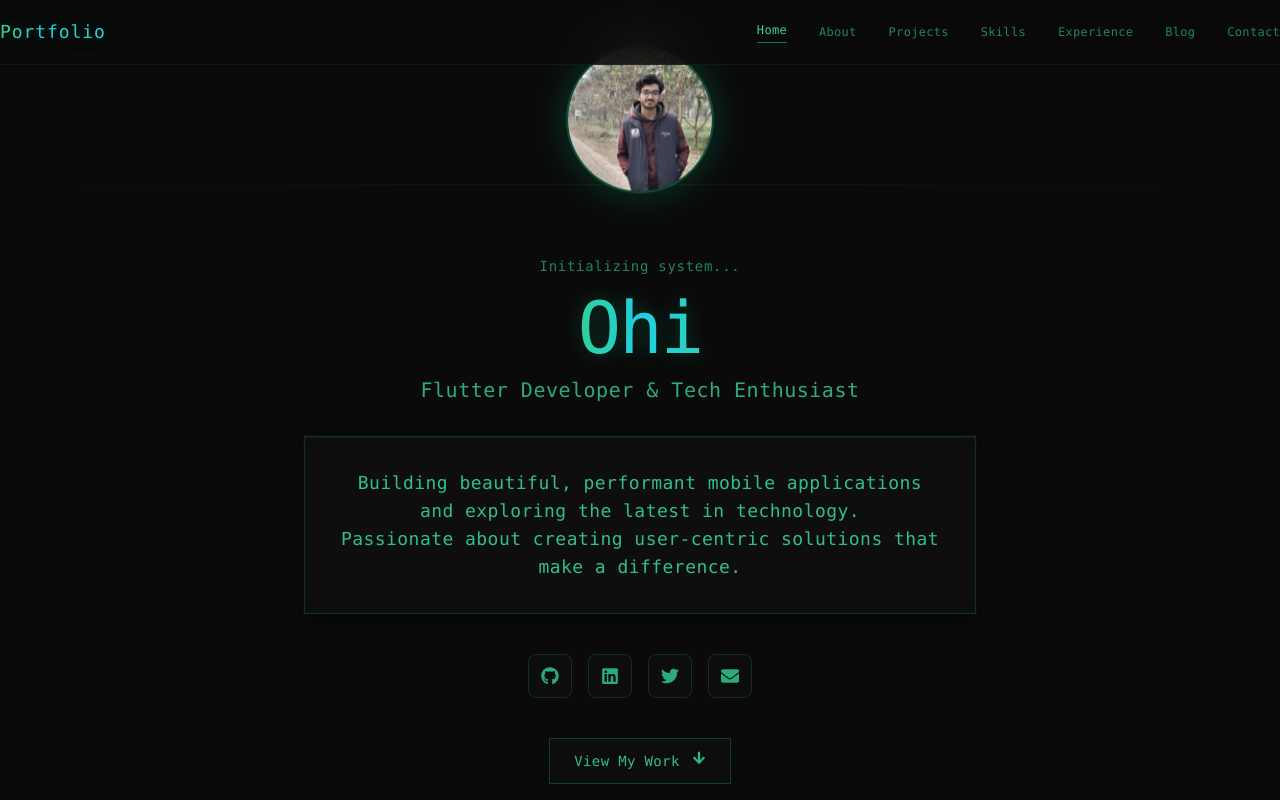
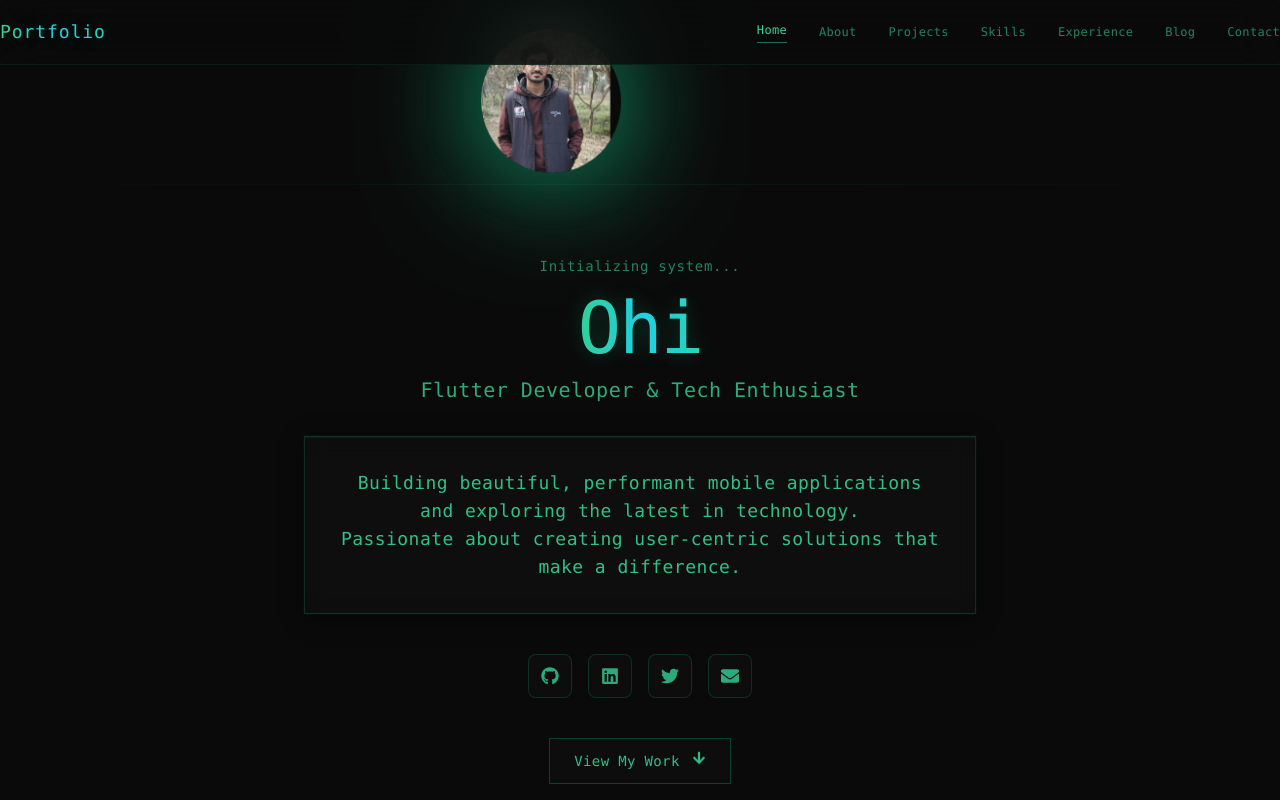
Before and after one commit to mashkurulalamohi37/portfoilo, a React app: page / in a window 1280 px wide. Both pictures are taken after a click on the button "Portfolio". Shown: the top 800 px of the page. Built offline with nearby package versions, Linux system fonts and the light colour scheme; the HTML template or start-up script is replaced by a standard one.

Commit message:
Add interactive mouse-tracking to profile picture with 3D tilt and dynamic glow effects

```diff
--- a/src/components/Home.jsx
+++ b/src/components/Home.jsx
@@ -1,6 +1,28 @@
+import { useState, useEffect, useRef } from 'react'
 import { FaGithub, FaLinkedin, FaTwitter, FaEnvelope, FaArrowDown } from 'react-icons/fa'
 
 const Home = () => {
+  const [mousePosition, setMousePosition] = useState({ x: 0, y: 0 })
+  const profileRef = useRef(null)
+
+  useEffect(() => {
+    const handleMouseMove = (e) => {
+      if (profileRef.current) {
+        const rect = profileRef.current.getBoundingClientRect()
+        const centerX = rect.left + rect.width / 2
+        const centerY = rect.top + rect.height / 2
+
+        const x = ((e.clientX - centerX) / rect.width) * 20 // Max 20px movement
+        const y = ((e.clientY - centerY) / rect.height) * 20
+
+        setMousePosition({ x, y })
+      }
+    }
+
+    window.addEventListener('mousemove', handleMouseMove)
+    return () => window.removeEventListener('mousemove', handleMouseMove)
+  }, [])
+
   const scrollToSection = (sectionId) => {
     const element = document.getElementById(sectionId)
     if (element) {
@@ -11,12 +33,31 @@ const Home = () => {
   return (
     <section id="home" className="min-h-screen flex items-center justify-center section-padding bg-[#0a0a0a] pt-16 relative scan-line">
       <div className="container-custom text-center relative z-10">
-        <div className="animate-float mb-12">
-          <div className="w-36 h-36 mx-auto rounded-full overflow-hidden ring-2 ring-emerald-500/30 shadow-[0_0_40px_rgba(16,185,129,0.3)]">
+        <div className="animate-float mb-12 relative">
+          <div
+            ref={profileRef}
+            className="w-36 h-36 mx-auto rounded-full overflow-hidden ring-2 ring-emerald-500/30 cursor-pointer transition-all duration-300 ease-out relative z-10"
+            style={{
+              transform: `translate(${mousePosition.x}px, ${mousePosition.y}px) rotateX(${mousePosition.y * 0.15}deg) rotateY(${mousePosition.x * 0.15}deg)`,
+              boxShadow: `0 ${10 + mousePosition.y * 0.5}px ${30 + Math.abs(mousePosition.x)}px rgba(16,185,129,${0.3 + Math.abs(mousePosition.x) * 0.01})`,
+            }}
+            onMouseLeave={() => setMousePosition({ x: 0, y: 0 })}
+          >
             <img
               src="/assets/profile.jpg"
               alt="Ohi"
               className="w-full h-full object-cover grayscale-[0.3] hover:grayscale-0 transition-all duration-500"
+              style={{
+                transform: `translate(${mousePosition.x * 0.3}px, ${mousePosition.y * 0.3}px) scale(${1 + Math.abs(mousePosition.x + mousePosition.y) * 0.002})`,
+              }}
+            />
+            {/* Animated glow effect */}
+            <div
+              className="absolute inset-0 rounded-full opacity-0 pointer-events-none transition-opacity duration-300"
+              style={{
+                background: `radial-gradient(circle at ${50 + mousePosition.x * 2}% ${50 + mousePosition.y * 2}%, rgba(16,185,129,0.3), transparent 70%)`,
+                opacity: Math.abs(mousePosition.x) + Math.abs(mousePosition.y) > 2 ? 0.6 : 0,
+              }}
             />
           </div>
         </div>
```
